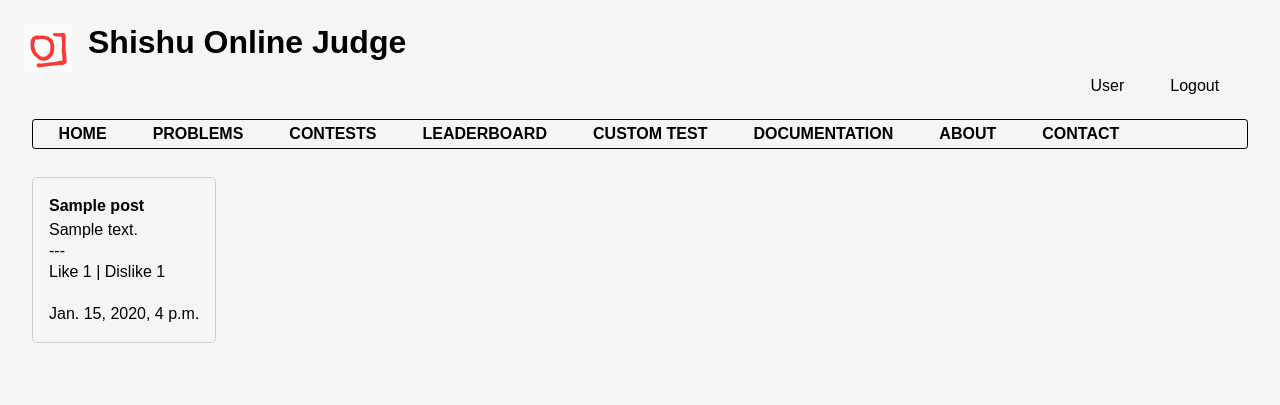
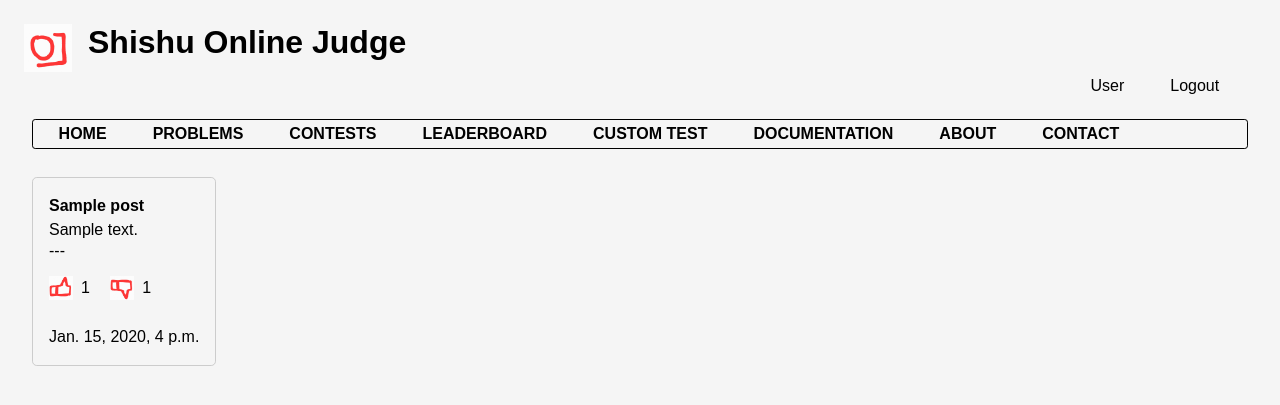
Before and after one commit to SakibSibly/shishu-online-judge, a Django app: page / in a window 1280 px wide. Shown: the top 405 px of the page. Run offline with Django 4.2, Linux system fonts and the light colour scheme; tables that the repository leaves empty hold one stand-in row (values such as "Sample post").

Commit message:
Like and Dislike icon added instead of text

```diff
--- a/home/static/home/css/style.css
+++ b/home/static/home/css/style.css
@@ -20,3 +20,19 @@
 .right {
     float: right;
 }
+
+.reaction-container {
+    display: inline-flex;
+    align-items: center;
+    margin-right: 1rem;
+}
+
+.reactions-count {
+    height: 1.5rem;
+    width: 1.5rem;
+    margin-right: 0.5rem;
+}
+
+.top-margin {
+    margin-top: 1rem;
+}
--- a/home/templates/home/home.html
+++ b/home/templates/home/home.html
@@ -12,7 +12,18 @@
                     <li class="emphasis">{{ item.title }}</li>
                     <li>{{ item.content }}</li>
                     <p>---</p>
-                    <li>Like {{ item.like }} | Dislike {{ item.dislike }}</li><br>
+                    <li class="top-margin">
+                        <span class="reaction-container">
+                            <img class="reactions-count" src="{% static 'home/image/like.jpg' %}" alt="Likes">
+                            <span>{{ item.like }}</span>
+                        </span>
+                        <span class="reaction-container">
+                            <img class="reactions-count" src="{% static 'home/image/dislike.jpg' %}" alt="Dislikes">
+                            <span>{{ item.dislike }}</span>
+                        </span>
+                    </li>
+                    <br>
+
                     <li class="right">{{ item.created_at }}</li>
                 </ul>
             </div>
```
Also changed, not shown: home/static/home/image/dislike.jpg (added), home/static/home/image/like.jpg (added).
